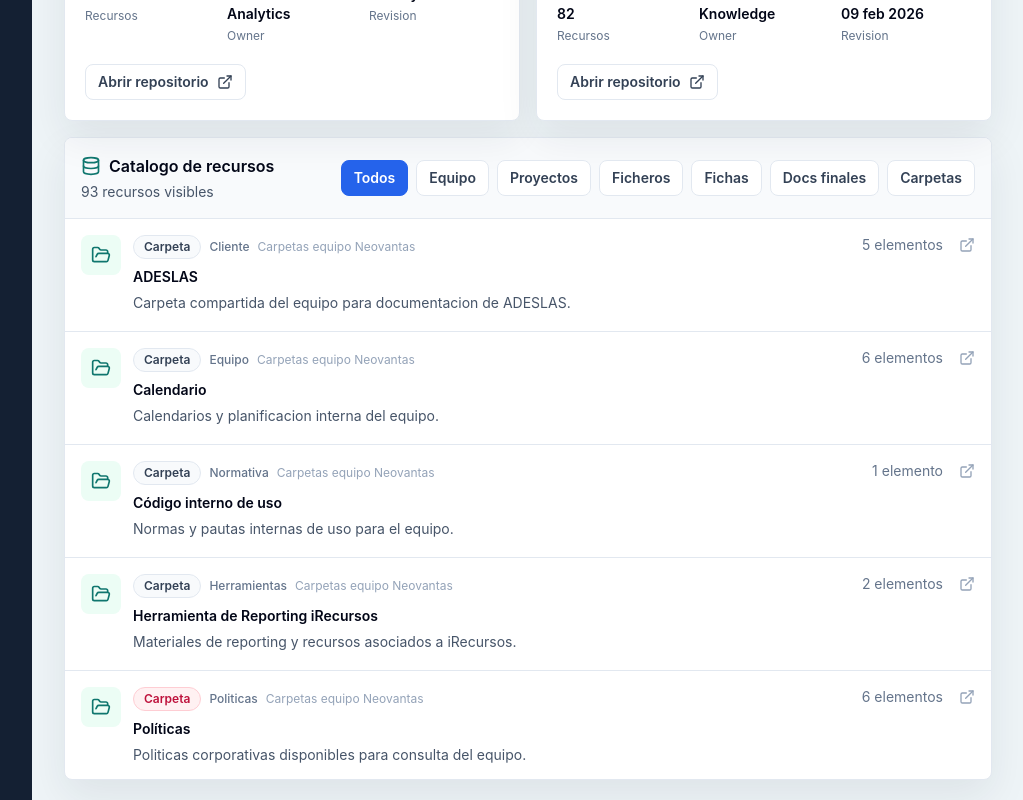
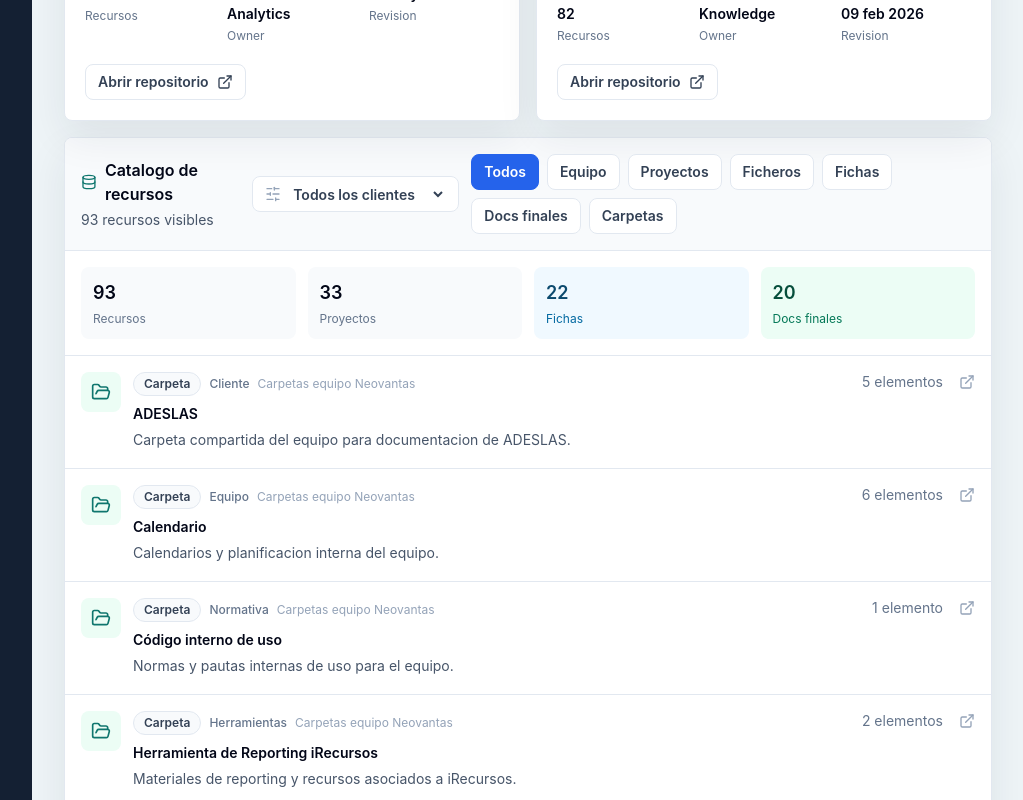
Before and after one commit to NeovantasAdvanced/Intranet, a React (Vite) app: page / in a window 1280 px wide. Shown: the part 1640-2440 px from the top of the page, without its empty margins (256-1279 px from the left). Built offline with nearby package versions, Linux system fonts and the light colour scheme.

Commit message:
feat: add SharePoint catalog client filters

```diff
--- a/src/index.css
+++ b/src/index.css
@@ -23,7 +23,8 @@ body {
 }
 
 button,
-input {
+input,
+select {
   font: inherit;
 }
 
--- a/src/pages/HomeDashboard.tsx
+++ b/src/pages/HomeDashboard.tsx
@@ -15,6 +15,7 @@ import {
   Newspaper,
   Rocket,
   SearchX,
+  SlidersHorizontal,
   Sparkles,
   Users,
   X,
@@ -138,6 +139,7 @@ function formatDate(value: string) {
 export function HomeDashboard() {
   const { searchValue, setSearchValue } = usePortalSearch();
   const [repositoryFilter, setRepositoryFilter] = useState<RepositoryFilterId>('all');
+  const [projectFilter, setProjectFilter] = useState('all');
 
   const searchQuery = normalizeSearch(searchValue);
   const isSearching = searchQuery.length > 0;
@@ -185,8 +187,44 @@ export function HomeDashboard() {
   );
 
   const visibleSharePointResources = useMemo(() => {
-    return filteredContent.sharePointResources.filter((item) => matchesRepositoryFilter(repositoryFilter, item));
-  }, [filteredContent.sharePointResources, repositoryFilter]);
+    return filteredContent.sharePointResources.filter((item) => {
+      const projectName = item.parentTitle ?? (item.scope === 'projects' && item.itemType === 'folder' ? item.title : '');
+
+      return (
+        matchesRepositoryFilter(repositoryFilter, item) &&
+        (projectFilter === 'all' || projectName === projectFilter)
+      );
+    });
+  }, [filteredContent.sharePointResources, projectFilter, repositoryFilter]);
+
+  const projectFilterOptions = useMemo(() => {
+    const projectNames = new Set<string>();
+
+    sharePointResources.forEach((item) => {
+      if (item.scope !== 'projects') {
+        return;
+      }
+
+      const projectName = item.parentTitle ?? (item.itemType === 'folder' ? item.title : undefined);
+
+      if (projectName) {
+        projectNames.add(projectName);
+      }
+    });
+
+    return Array.from(projectNames).sort((left, right) => left.localeCompare(right, 'es', { sensitivity: 'base' }));
+  }, []);
+
+  const sharePointStats = useMemo(() => {
+    const projectResources = sharePointResources.filter((item) => item.scope === 'projects');
+
+    return {
+      total: sharePointResources.length,
+      projects: projectResources.filter((item) => item.itemType === 'folder').length,
+      projectSheets: projectResources.filter((item) => normalizeSearch(item.category).includes('ficha')).length,
+      finalDocs: projectResources.filter((item) => normalizeSearch(item.category).includes('documento final')).length,
+    };
+  }, []);
 
   const totalResults =
     filteredContent.quickLinks.length +
@@ -455,7 +493,7 @@ export function HomeDashboard() {
         </div>
 
         <Card className="mt-4 overflow-hidden">
-          <div className="flex flex-col gap-4 border-b border-slate-200 bg-slate-50 px-4 py-4 lg:flex-row lg:items-center lg:justify-between">
+          <div className="flex flex-col gap-4 border-b border-slate-200 bg-slate-50 px-4 py-4 xl:flex-row xl:items-center xl:justify-between">
             <div>
               <div className="flex items-center gap-2">
                 <Database className="h-5 w-5 text-neovantas-teal" aria-hidden="true" />
@@ -467,6 +505,24 @@ export function HomeDashboard() {
                   : `${visibleSharePointResources.length} recursos visibles`}
               </p>
             </div>
+
+            <div className="flex flex-col gap-3 lg:flex-row lg:items-center">
+              <label className="flex h-9 min-w-0 items-center gap-2 rounded-lg border border-slate-200 bg-white px-3 text-sm text-slate-600">
+                <SlidersHorizontal className="h-4 w-4 shrink-0 text-slate-400" aria-hidden="true" />
+                <span className="sr-only">Filtrar por cliente o proyecto</span>
+                <select
+                  value={projectFilter}
+                  onChange={(event) => setProjectFilter(event.target.value)}
+                  className="min-w-0 border-0 bg-transparent text-sm font-semibold text-slate-700 outline-none"
+                >
+                  <option value="all">Todos los clientes</option>
+                  {projectFilterOptions.map((projectName) => (
+                    <option key={projectName} value={projectName}>
+                      {projectName}
+                    </option>
+                  ))}
+                </select>
+              </label>
 
               <div className="flex flex-wrap gap-2" role="group" aria-label="Filtros de repositorio">
                 {repositoryFilters.map((filter) => {
@@ -488,6 +544,26 @@ export function HomeDashboard() {
                     </button>
                   );
                 })}
+              </div>
+            </div>
+          </div>
+
+          <div className="grid gap-3 border-b border-slate-200 bg-white px-4 py-4 sm:grid-cols-4">
+            <div className="rounded-lg bg-slate-50 p-3">
+              <p className="text-lg font-semibold text-slate-950">{sharePointStats.total}</p>
+              <p className="mt-1 text-xs text-slate-500">Recursos</p>
+            </div>
+            <div className="rounded-lg bg-slate-50 p-3">
+              <p className="text-lg font-semibold text-slate-950">{sharePointStats.projects}</p>
+              <p className="mt-1 text-xs text-slate-500">Proyectos</p>
+            </div>
+            <div className="rounded-lg bg-sky-50 p-3">
+              <p className="text-lg font-semibold text-sky-900">{sharePointStats.projectSheets}</p>
+              <p className="mt-1 text-xs text-sky-700">Fichas</p>
+            </div>
+            <div className="rounded-lg bg-emerald-50 p-3">
+              <p className="text-lg font-semibold text-emerald-900">{sharePointStats.finalDocs}</p>
+              <p className="mt-1 text-xs text-emerald-700">Docs finales</p>
             </div>
           </div>
 
```
Lines whose indentation alone changed are shown as unchanged.
